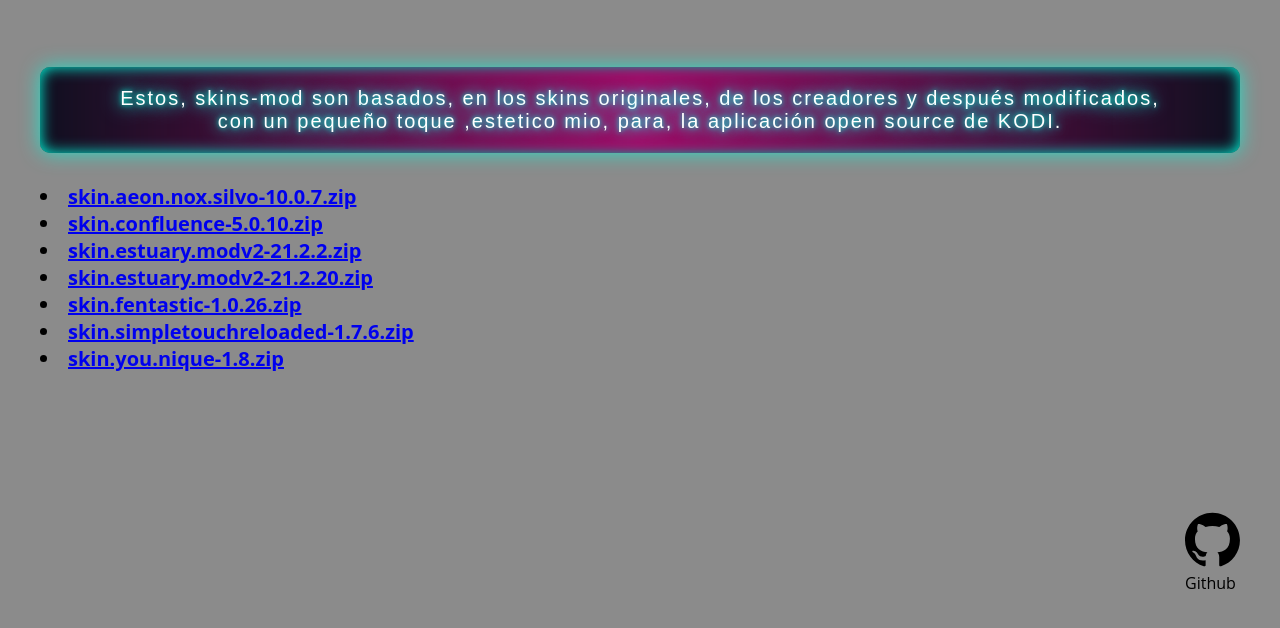
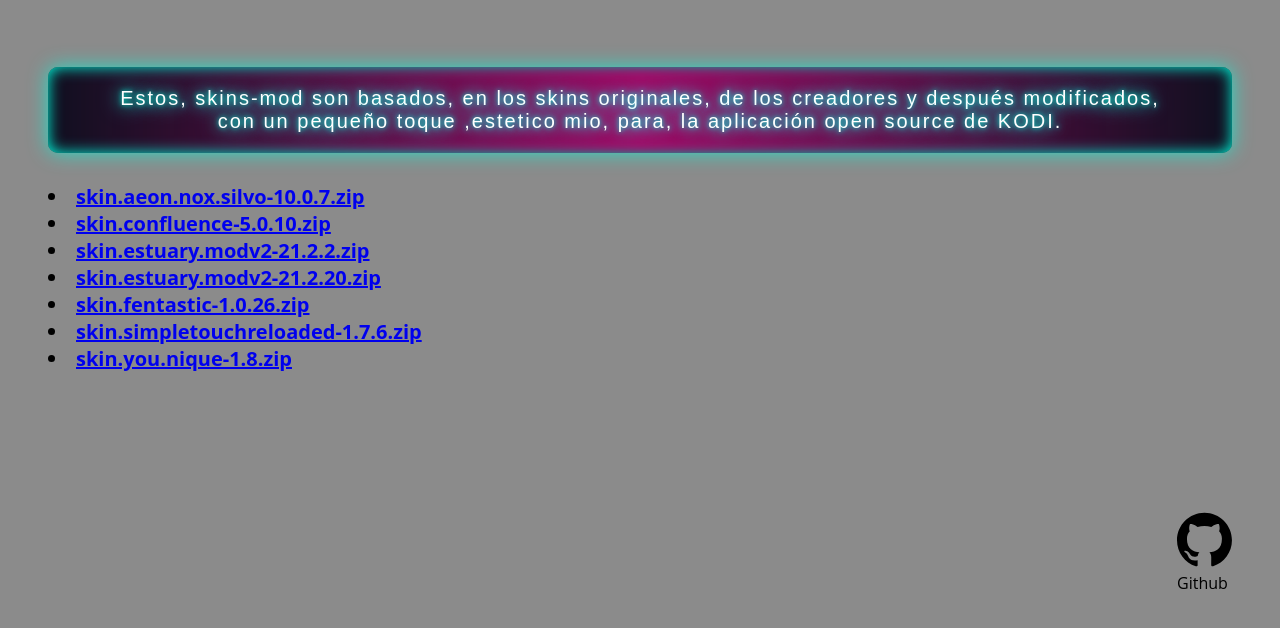
Before and after one commit to apoyotech/luc_kodi.skins, a plain HTML site: page index.html in a window 1280 px wide. Shown: the part 92-720 px from the top of the page. Drawn offline with Linux system fonts and the light colour scheme.

Commit message:
Update index.html

```diff
--- a/index.html
+++ b/index.html
@@ -15,8 +15,6 @@ html, body {
     padding-left: 20px;
     padding-right: 20px;
     color: rgb(0, 0, 0);
-    margin: auto;
-    height: 100%;
 }
 
 img {
```
